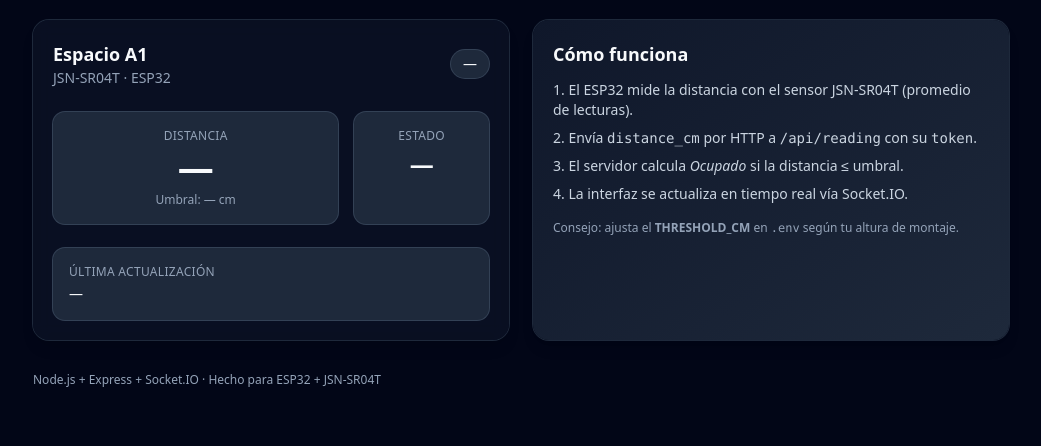
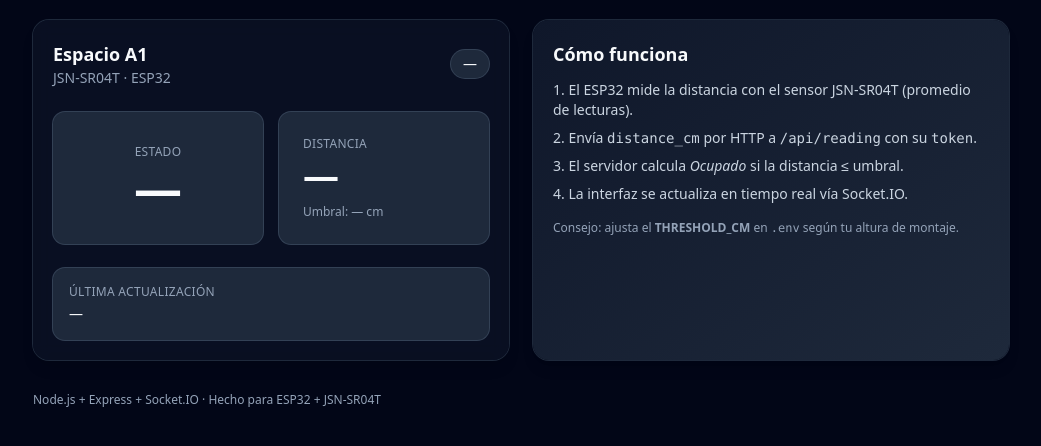
Before and after one commit to Diego-hc427/parking-monitor-esp32-web, a website: page public/index.html in a window 1280 px wide. Shown: the part 64-510 px from the top of the page, without its empty margins (119-1160 px from the left). Drawn offline with nearby package versions, Linux system fonts and the light colour scheme; no server answers.

Commit message:
Update index.html

```diff
--- a/public/index.html
+++ b/public/index.html
@@ -34,20 +34,26 @@
   <div class="flex items-center justify-between">
     <div>
       <h2 class="text-lg font-semibold">Espacio A1</h2>
-            <p class="text-slate-400 text-sm">JSN‑SR04T · ESP32</p>
+      <p class="text-slate-400 text-sm">JSN-SR04T · ESP32</p>
     </div>
     <span id="badge" class="px-3 py-1 rounded-full text-sm bg-slate-800 ring-1 ring-slate-700">—</span>
   </div>
 
-        <div class="mt-6 grid grid-cols-3 gap-4">
-          <div class="col-span-2 bg-slate-800 rounded-xl p-4 text-center ring-1 ring-slate-700">
+  <!-- Nuevo layout: IZQUIERDA = ESTADO (grande) / DERECHA = DISTANCIA + UMBRAL -->
+  <div class="mt-6 grid grid-cols-2 gap-4">
+    <!-- Izquierda: ESTADO en grande -->
+    <div class="bg-slate-800 rounded-xl p-6 text-center ring-1 ring-slate-700 flex items-center justify-center">
+      <div>
+        <p class="text-xs uppercase text-slate-400 tracking-wide">Estado</p>
+        <p id="state" class="text-5xl font-extrabold mt-1">—</p>
+      </div>
+    </div>
+
+    <!-- Derecha: Distancia + Umbral -->
+    <div class="bg-slate-800 rounded-xl p-6 ring-1 ring-slate-700">
       <p class="text-xs uppercase text-slate-400 tracking-wide">Distancia</p>
       <p id="distance" class="text-4xl font-bold mt-1">—</p>
-            <p id="threshold" class="text-xs text-slate-400 mt-1">Umbral: — cm</p>
-          </div>
-          <div class="bg-slate-800 rounded-xl p-4 text-center ring-1 ring-slate-700">
-            <p class="text-xs uppercase text-slate-400 tracking-wide">Estado</p>
-            <p id="state" class="text-2xl font-bold mt-1">—</p>
+      <p id="threshold" class="text-xs text-slate-400 mt-2">Umbral: — cm</p>
     </div>
   </div>
 
@@ -58,6 +64,7 @@
     </div>
   </div>
 </div>
+
 
       <div class="bg-gradient-to-br from-slate-900 to-slate-800 rounded-2xl p-5 ring-1 ring-slate-800 shadow-lg">
         <h3 class="text-lg font-semibold">Cómo funciona</h3>
```
Lines whose indentation alone changed are shown as unchanged.
